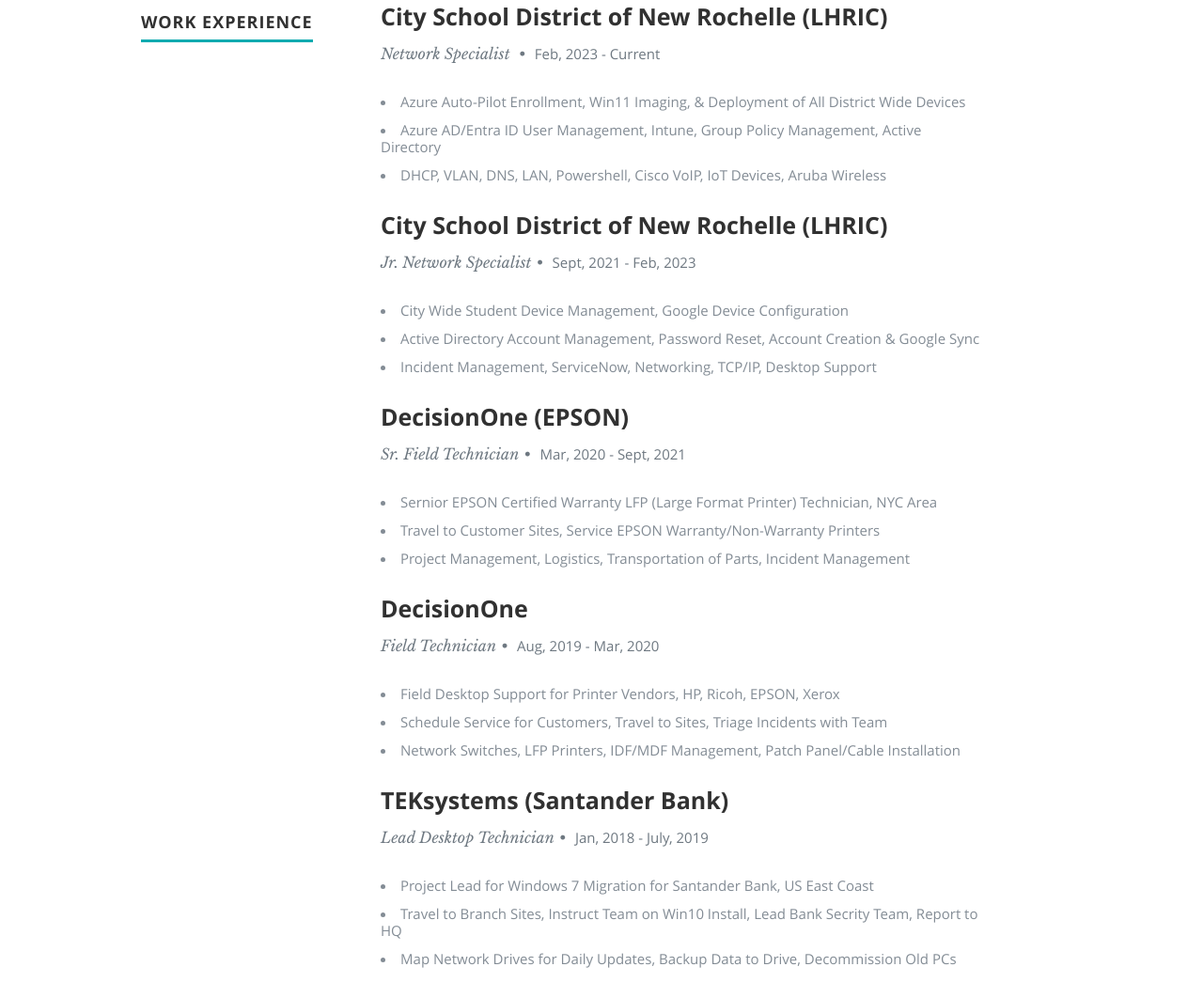
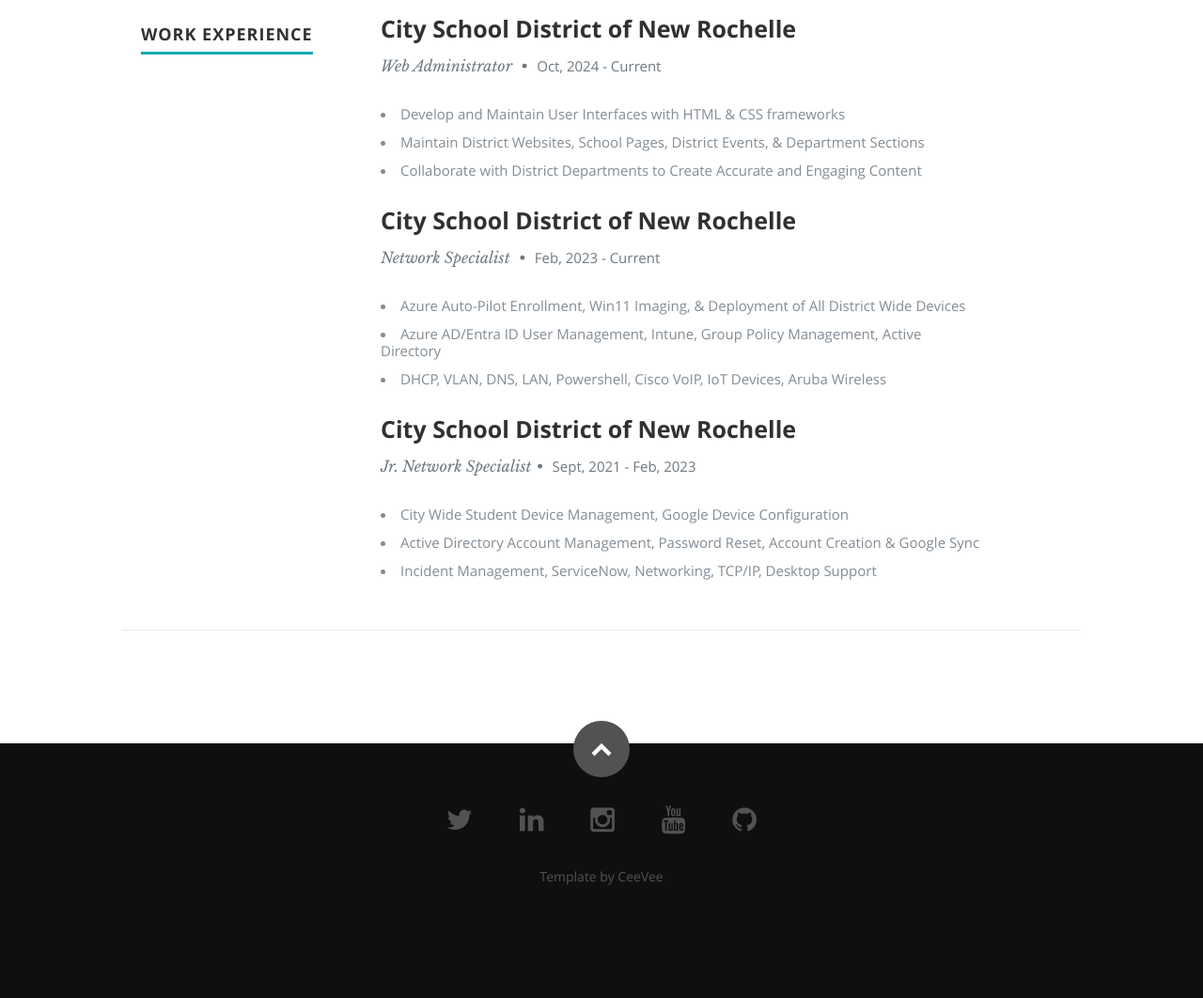
Before and after one commit to duvalleblanc/Resume, a plain HTML site: page index.html in a window 1280 px wide. Shown: the part 1594-2656 px from the top of the page at 94% size. After the commit the page ends 2590 px from the top, so only its background shows below. Drawn offline with nearby package versions, Linux system fonts and the light colour scheme.

Commit message:
Updated Index, Format of Work Experience

```diff
--- a/css/layout.css
+++ b/css/layout.css
@@ -328,6 +328,14 @@
    height: 100px;
    padding: 5px;
    width: 90px;
+
+}
+
+.ODINLogo {
+
+   height: 120px;
+   padding: 5px;
+   width: 120px;
 
 }
 
--- a/index.html
+++ b/index.html
@@ -122,8 +122,11 @@
 
          <div class="three columns header-col">
 				<h1><span> Education</span></h1>
+
 				   <br>
-				   <img class="UCF" src="images/UCF.png" alt="" />
+
+				   <img class="UCF" src="images/UCF.png" alt="ucf logo" />
+
 
 
 
@@ -139,8 +142,8 @@
 
                <div class="twelve columns">
 
-                  <h3></h3>
-                  <p class="info"><em class="date"></em></p>
+
+
 
                </div>
 
@@ -149,13 +152,14 @@
             <div class="row item">
 
                <div class="twelve columns">
-
+                  <br>
                   <img class="HTMLLogo"  src="images/htmllogo.png" alt=" html logo" />
 						<img class="CSSLogo" src="images/csslogo.svg" alt=" css logo" />
 						<img class="JavascriptLogo" src="images/javascriptlogo.webp" alt="javascriptlogo" />
 						<img class="ReactLogo" src="images/reactlogo.webp" alt="react React Logo" />
                   <img class="NodeLogo" src="images/nodelogo.png" alt="node logo" />
                   <img class="SQLlogo" src="images/sql.png" alt="sql png" />
+
 
                   <p class="info"><em class="date"></em></p>
 
@@ -184,7 +188,24 @@
 
                <div class="twelve columns">
 
-                  <h3>City School District of New Rochelle (LHRIC)</h3>
+                  <h3>City School District of New Rochelle</h3>
+                  <p class="info">Web Administrator  <span>&bull;</span> <em class="date">Oct, 2024 - Current</em></p>
+
+                  <p>
+                     <li>Develop and Maintain User Interfaces with HTML & CSS frameworks</li>
+                     <li>Maintain District Websites, School Pages, District Events, & Department Sections</li>
+                     <li>Collaborate with District Departments to Create Accurate and Engaging Content </li>
+                  </p>
+
+               </div>
+
+            </div> <!-- item end -->
+
+            <div class="row item">
+
+               <div class="twelve columns">
+
+                  <h3>City School District of New Rochelle</h3>
                   <p class="info">Network Specialist  <span>&bull;</span> <em class="date">Feb, 2023 - Current</em></p>
 
                   <p>
@@ -201,7 +222,7 @@
 
                <div class="twelve columns">
 
-                  <h3>City School District of New Rochelle (LHRIC)</h3>
+                  <h3>City School District of New Rochelle</h3>
                   <p class="info">Jr. Network Specialist<span>&bull;</span> <em class="date">Sept, 2021 - Feb, 2023</em></p>
 
                   <p>
@@ -214,59 +235,6 @@
 
             </div> <!-- item end -->
 
-            <div class="row item">
-
-               <div class="twelve columns">
-
-                  <h3>DecisionOne (EPSON)</h3>
-                  <p class="info">Sr. Field Technician<span>&bull;</span> <em class="date">Mar, 2020 - Sept, 2021</em></p>
-
-                  <p>
-                  <li>Sernior EPSON Certified Warranty LFP (Large Format Printer) Technician, NYC Area</li>
-                  <li>Travel to Customer Sites, Service EPSON Warranty/Non-Warranty Printers </li>
-                  <li>Project Management, Logistics, Transportation of Parts, Incident Management</li>
-                  </p>
-
-               </div>
-
-            </div> <!-- item end -->
-
-            <div class="row item">
-
-               <div class="twelve columns">
-
-                  <h3>DecisionOne</h3>
-                  <p class="info">Field Technician<span>&bull;</span> <em class="date">Aug, 2019 - Mar, 2020</em></p>
-
-                  <p>
-                  <li>Field Desktop Support for Printer Vendors, HP, Ricoh, EPSON, Xerox</li>
-                  <li>Schedule Service for Customers, Travel to Sites, Triage Incidents with Team</li>
-                  <li>Network Switches, LFP Printers, IDF/MDF Management, Patch Panel/Cable Installation</li>
-
-                  </p>
-
-               </div>
-
-            </div> <!-- item end -->
-
-            <div class="row item">
-
-               <div class="twelve columns">
-
-                  <h3>TEKsystems (Santander Bank)</h3>
-                  <p class="info">Lead Desktop Technician<span>&bull;</span> <em class="date">Jan, 2018 - July, 2019</em></p>
-
-                  <p>
-                  <li>Project Lead for Windows 7 Migration for Santander Bank, US East Coast</li>
-                  <li>Travel to Branch Sites, Instruct Team on Win10 Install, Lead Bank Secrity Team, Report to HQ</li>
-                  <li>Map Network Drives for Daily Updates, Backup Data to Drive, Decommission Old PCs</li>
-
-
-                  </p>
-
-               </div>
-
-            </div> <!-- item end -->
 
          </div> <!-- main-col end -->
 
```
Also changed, not shown: images/odin.png (added), 2 other files.
